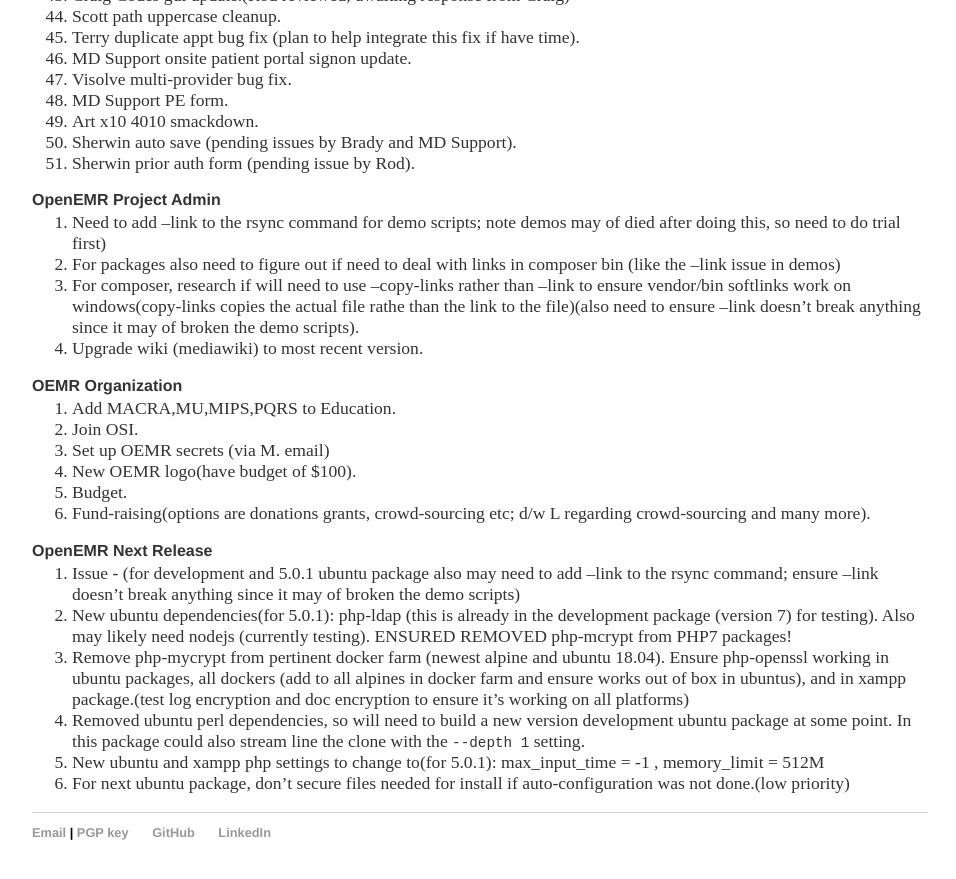
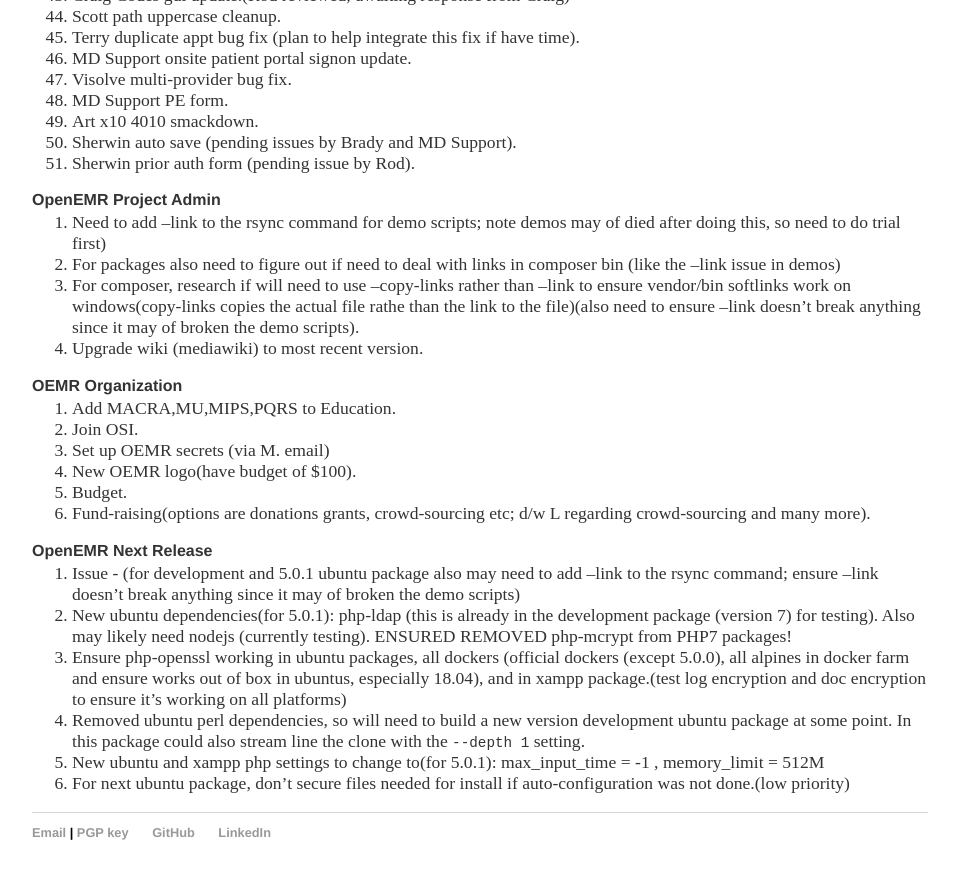
Before and after one commit to bradymiller/bradymiller.github.io, a Jekyll site: the page built from todo/index.md, in a window 1280 px wide and 900 px high, scrolled down 1258 px. Shown: the top 879 px of the window, without its empty margins (160-1116 px from the left). Built offline with Jekyll 4.4.1, drawn with Linux system fonts in a browser that asks for light colours; our own code applies the rules of GitHub Pages for plain Markdown files.

Commit message:
Update index.md

```diff
--- a/todo/index.md
+++ b/todo/index.md
@@ -76,7 +76,7 @@
 ### OpenEMR Next Release
 1. Issue - (for development and 5.0.1 ubuntu package also may need to add --link to the rsync command; ensure --link doesn't break anything since it may of broken the demo scripts)
 1. New ubuntu dependencies(for 5.0.1): php-ldap (this is already in the development package (version 7) for testing). Also may likely need nodejs (currently testing). ENSURED REMOVED php-mcrypt from PHP7 packages!
-1. Remove php-mycrypt from pertinent docker farm (newest alpine and ubuntu 18.04). Ensure php-openssl working in ubuntu packages, all dockers (add to all alpines in docker farm and ensure works out of box in ubuntus), and in xampp package.(test log encryption and doc encryption to ensure it's working on all platforms)
+1. Ensure php-openssl working in ubuntu packages, all dockers (official dockers (except 5.0.0), all alpines in docker farm and ensure works out of box in ubuntus, especially 18.04), and in xampp package.(test log encryption and doc encryption to ensure it's working on all platforms)
 1. Removed ubuntu perl dependencies, so will need to build a new version development ubuntu package at some point. In this package could also stream line the clone with the `--depth 1` setting.
 1. New ubuntu and xampp php settings to change to(for 5.0.1): max_input_time = -1 , memory_limit = 512M
 1. For next ubuntu package, don't secure files needed for install if auto-configuration was not done.(low priority)
```
